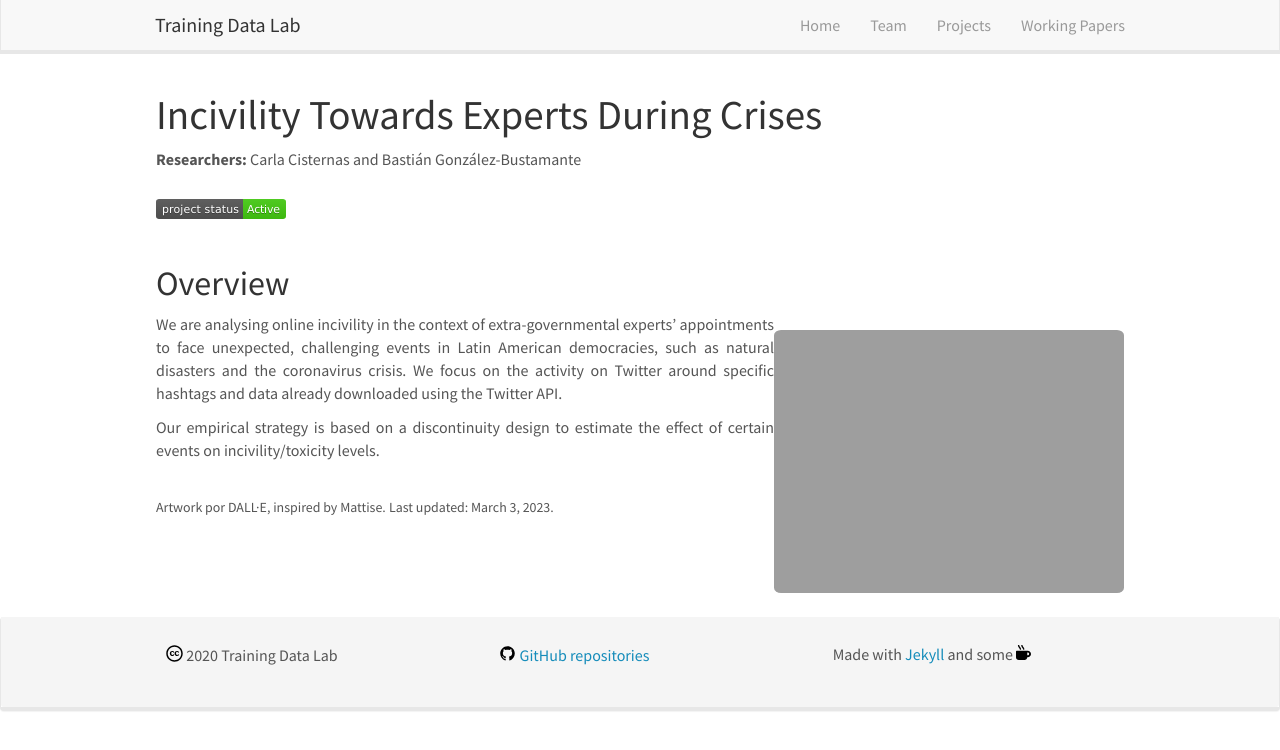
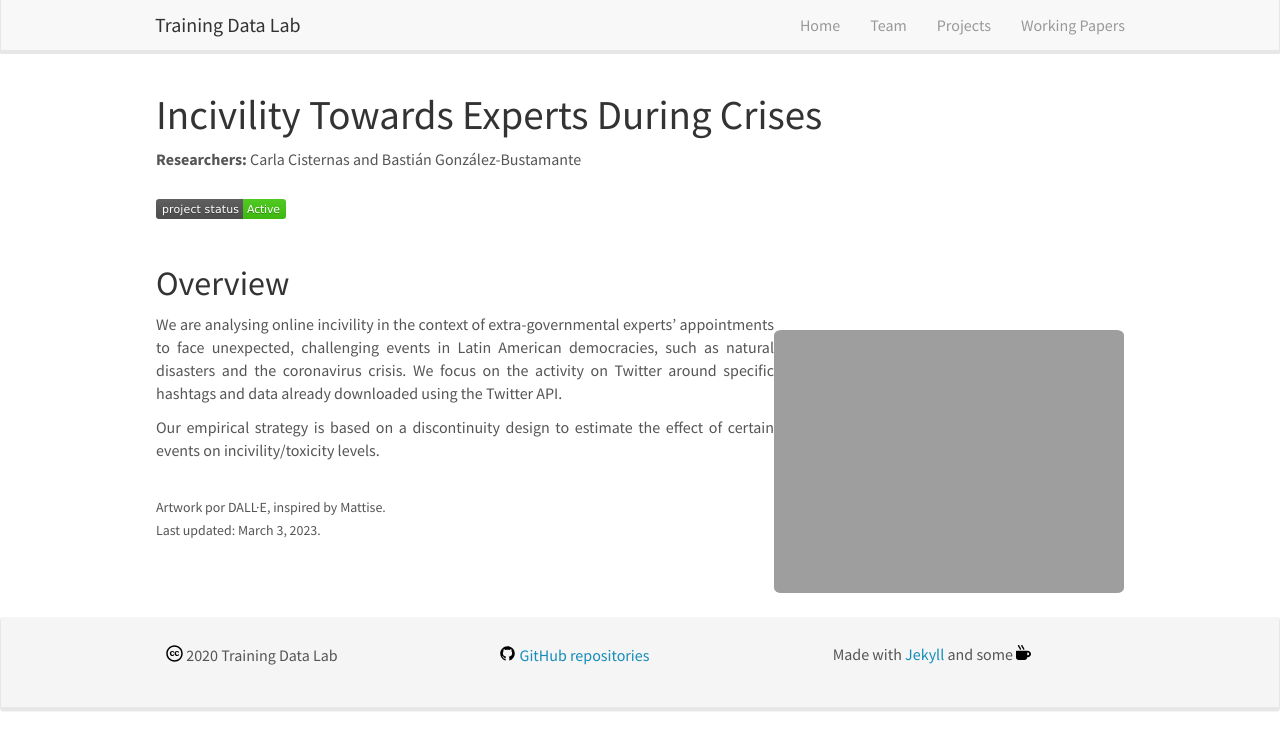
Before and after one commit to training-datalab/old-training-datalab.com, a Jekyll site: the page built from _pages/incivility-towards-experts-during-crises.md, in a window 1280 px wide. Shown: the top 750 px of the page. Built offline with Jekyll 4.4.1, drawn with Linux system fonts in a browser that asks for light colours; nearby versions of some CDN libraries.

```diff
--- a/_pages/incivility-towards-experts-during-crises.md
+++ b/_pages/incivility-towards-experts-during-crises.md
@@ -21,5 +21,5 @@ permalink: /projects/incivility-towards-experts-during-crises
 <p align="justify">Our empirical strategy is based on a discontinuity design to estimate the effect of certain events on incivility/toxicity levels.</p>
 
 <br />
-<small>Artwork por DALL·E, inspired by Mattise.</small>
+<small>Artwork por DALL·E, inspired by Mattise.</small><br />
 <small>Last updated: March 3, 2023.</small>
```
